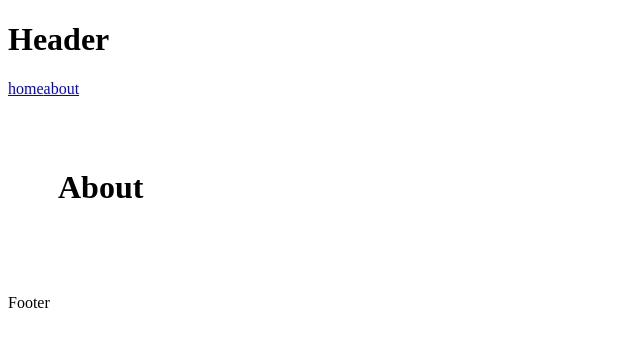
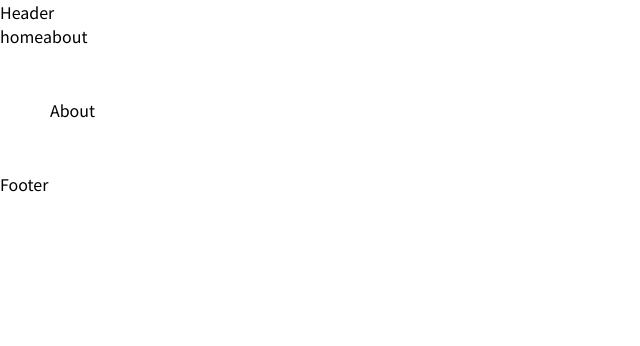
Before and after one commit to flamecommit/shinyj1991.github.io5, a React (Create React App) app: page /about in a window 1280 px wide. Shown: the top 346 px of the page, without its empty margins (0-640 px from the left). Built offline with nearby package versions, Linux system fonts and the light colour scheme.

Commit message:
feat : GlobalStyles 적용

```diff
--- /dev/null
+++ b/src/components/GlobalStyles.jsx
@@ -0,0 +1,128 @@
+import { createGlobalStyle } from "styled-components"
+
+const reset = `
+  box-sizing: border-box;
+  margin: 0;
+  padding: 0;
+  font-family: inherit;
+  font-weight: inherit;
+  font-size: inherit;
+  line-height: inherit;
+  color: inherit;
+  vertical-align: top;
+  text-underline-position: under;
+`
+
+const GlobalStyles = createGlobalStyle`
+  @import url('https://fonts.googleapis.com/css2?family=Noto+Sans+KR:wght@100;300;400;500;700;900&display=swap');
+  @import url('https://fonts.googleapis.com/icon?family=Material+Icons');
+
+  * {
+    ${reset}
+
+    &::before,
+    &::after {
+      ${reset}
+    }
+  }
+
+  html {
+    scroll-behavior: smooth;
+  }
+
+  body {
+    font-family: 'Noto Sans KR', sans-serif;
+    font-weight: 400;
+    font-size: 16px;
+    line-height: 1.5;
+    color: #000;
+    background: #fff;
+
+    &.is-mobile {
+      font-size: 12px;
+    }
+  }
+
+  ol,
+  ul {
+    list-style: none;
+  }
+
+  table {
+    width: 100%;
+    border-spacing: 0;
+    table-layout: fixed;
+  }
+
+  th,
+  td {
+    text-align: center;
+    vertical-align: middle;
+  }
+
+  a {
+    text-decoration: none;
+  }
+
+  button,
+  input[type=file],
+  input[type=image],
+  input[type=reset],
+  input[type=button],
+  input[type=submit] {
+    border: none;
+    border-radius: 0;
+    background: none;
+    appearance: none;
+    cursor: pointer;
+  }
+
+  input:not([type]),
+  input[type=date],
+  input[type=datetime-local],
+  input[type=email],
+  input[type=month],
+  input[type=number],
+  input[type=password],
+  input[type=search],
+  input[type=tel],
+  input[type=text],
+  input[type=time],
+  input[type=url],
+  input[type=week],
+  textarea,
+  select {
+    display: inline-block;
+    width: 100%;
+    height: 40px;
+    font-size: 16px;
+    line-height: 38px;
+    color: #000;
+    padding: 0 10px;
+    border: 1px solid #ccc;
+    background: #fff;
+    box-shadow: none;
+
+    &:disabled {
+      background: #f7f7f7;
+    }
+    &::placeholder {
+      color: #999;
+    }
+  }
+
+  textarea {
+    height: 300px;
+    padding: 10px;
+    line-height: 1.5;
+  }
+
+  input[type=number] {
+    &::-webkit-outer-spin-button,
+    ::-webkit-inner-spin-button {
+      appearance: none;
+    }
+  }
+`
+
+export default GlobalStyles
--- a/src/layouts/Default.jsx
+++ b/src/layouts/Default.jsx
@@ -1,5 +1,7 @@
 import styled from "styled-components";
 import { Link } from "react-router-dom"
+
+import GlobalStyles from "../components/GlobalStyles"
 
 const Wrapper = styled.div`
   main {
@@ -9,6 +11,8 @@ const Wrapper = styled.div`
 
 const LayoutDefault = ({ children }) => {
   return (
+    <>
+      <GlobalStyles />
       <Wrapper>
         <header>
           <h1>Header</h1>
@@ -24,6 +28,7 @@ const LayoutDefault = ({ children }) => {
           <p>Footer</p>
         </footer>
       </Wrapper>
+    </>
   )
 }
 
```
Lines whose indentation alone changed are shown as unchanged.
